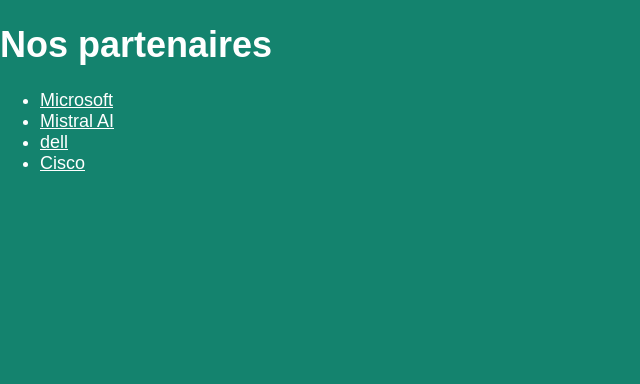
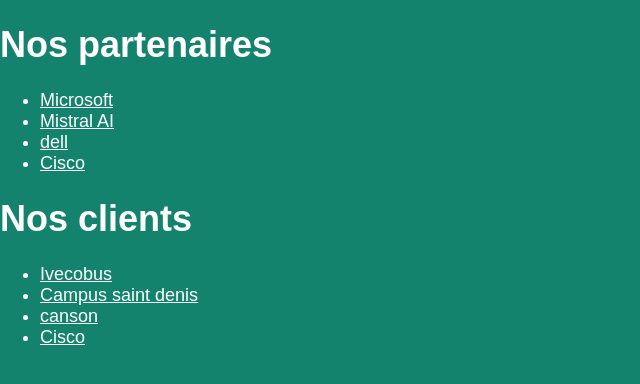
Before and after one commit to Galaxyfox007/appel_offre, a plain HTML site: page site web appel offre PPE/client et partenaire.html in a window 1280 px wide. Shown: the whole page, without its empty margins (0-640 px from the left). Drawn offline with Linux system fonts and the light colour scheme.

Commit message:
nouveaux client

```diff
--- a/site web appel offre PPE/client et partenaire.html
+++ b/site web appel offre PPE/client et partenaire.html
@@ -14,5 +14,12 @@
         <li><a href="https://www.dell.com/" target="_blank" >dell</a></li>
         <li><a href="https://www.cisco.com/" target="_blank" >Cisco</a></li>
     </ul>
+    <h1>Nos clients</h1>
+    <ul>
+        <li><a href="https://www.ivecobus.com/" target="_blank" >Ivecobus</a></li>
+        <li><a href="https://campussaintdenis.com/" target="_blank" >Campus saint denis</a></li>
+        <li><a href="https://fr.canson.com/" target="_blank" >canson</a></li>
+        <li><a href="https://www.cisco.com/" target="_blank" >Cisco</a></li>
+    </ul>
 </body>
 </html>
```
